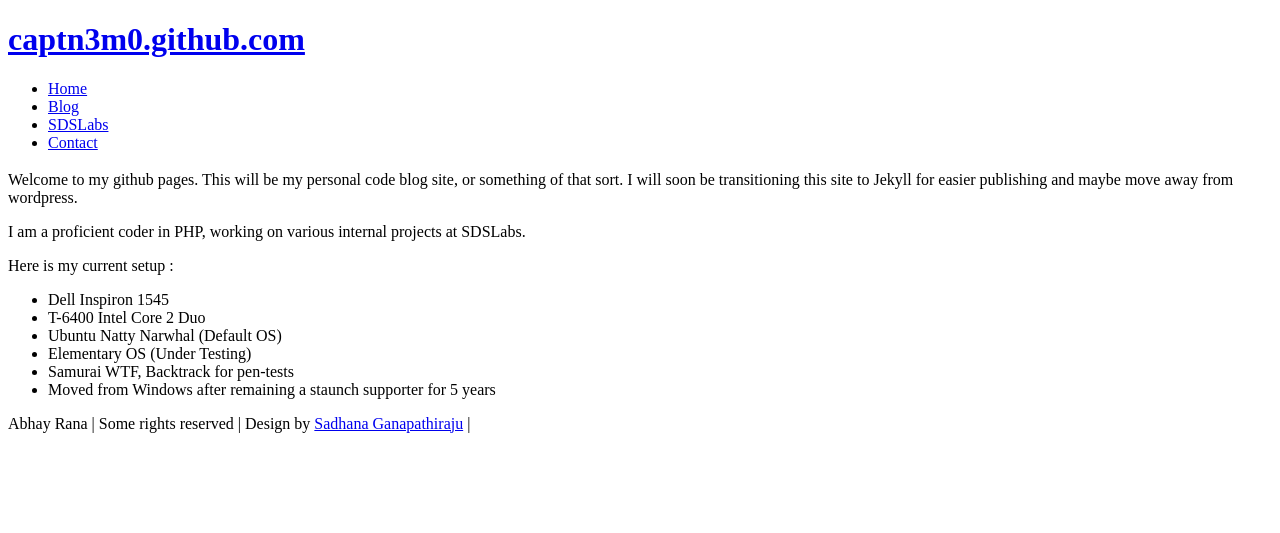
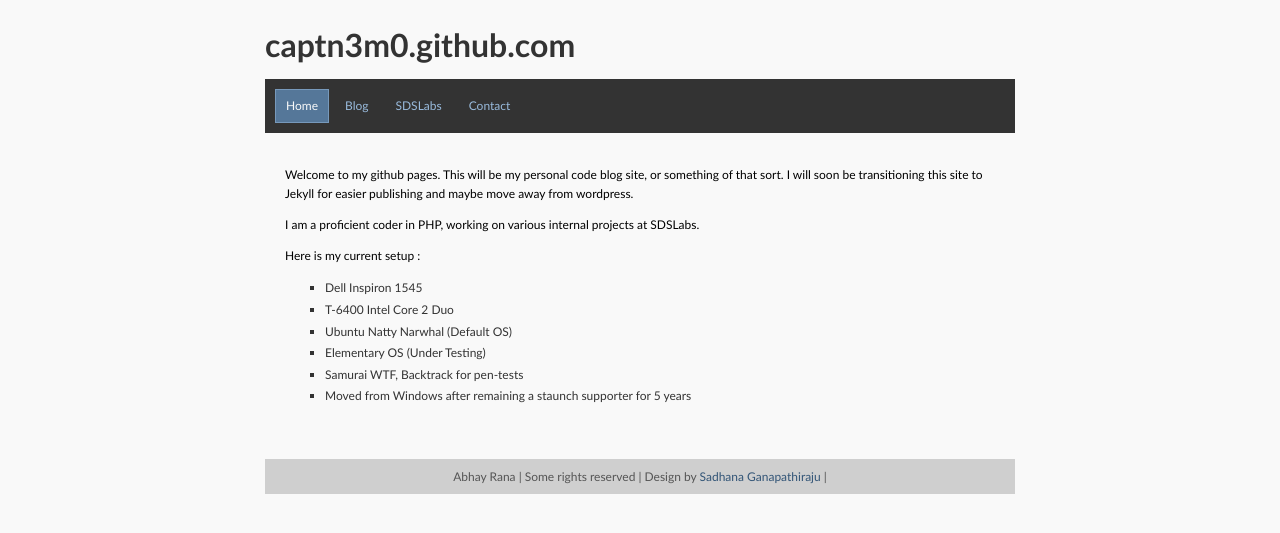
Before and after one commit to captn3m0/captn3m0.github.com, a Jekyll site: the page built from _posts/2011-04-10-introduction.md, in a window 1280 px wide. Shown: the top 533 px of the page. Built offline with Jekyll 4.4.1, drawn with Linux system fonts in a browser that asks for light colours.

Commit message:
Fixed a typo in stylesheet inclusion

```diff
--- a/_layouts/default.html
+++ b/_layouts/default.html
@@ -6,7 +6,7 @@
 	<meta name="author" content="Abhay Rana">
 	<meta name="design" content="SimplyGold [Sadhana Ganapathiraju]">
 	<meta name="keywords" content="captnemo, abhay rana, sdslabs, github pages">
-	<link rel="stylesheet" type="text/css" media="screen" href="./css/screen.css">
+	<link rel="stylesheet" type="text/css" media="screen" href="/css/screen.css">
 
 </head>
 
```
